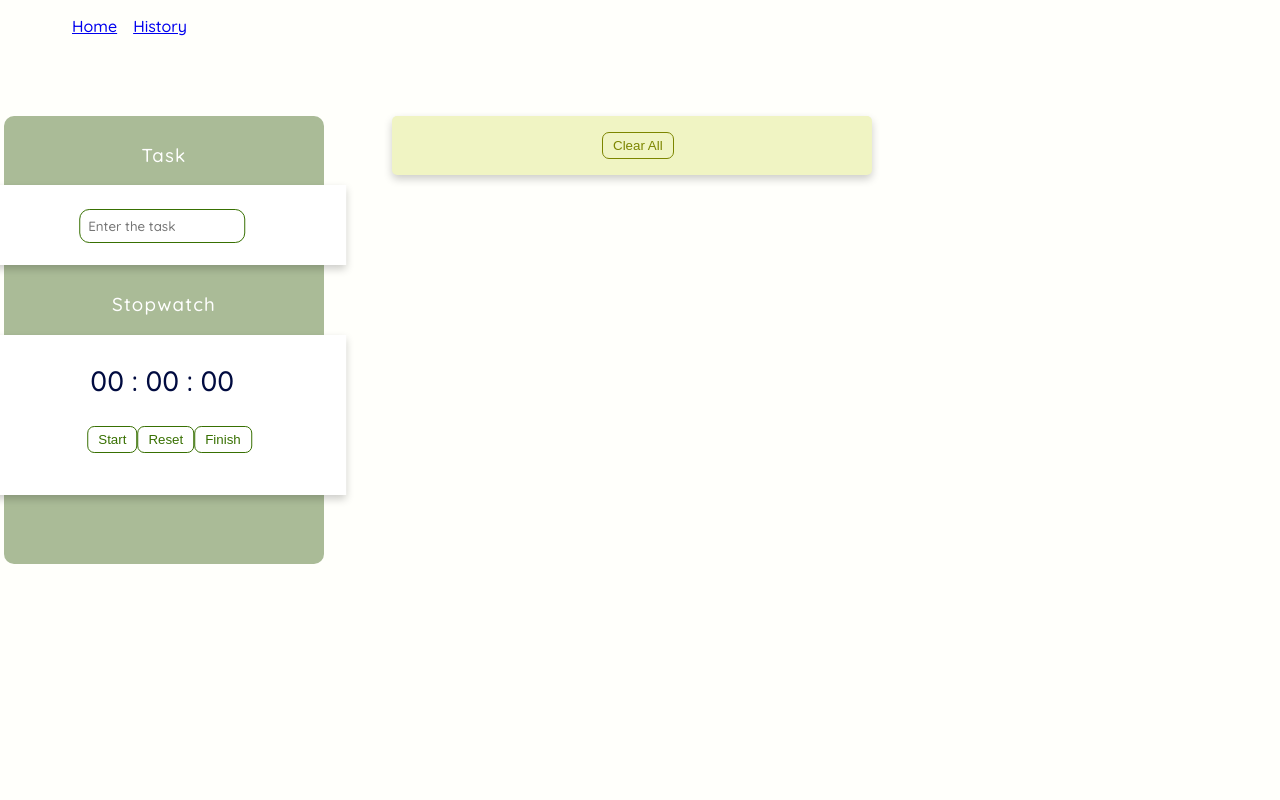
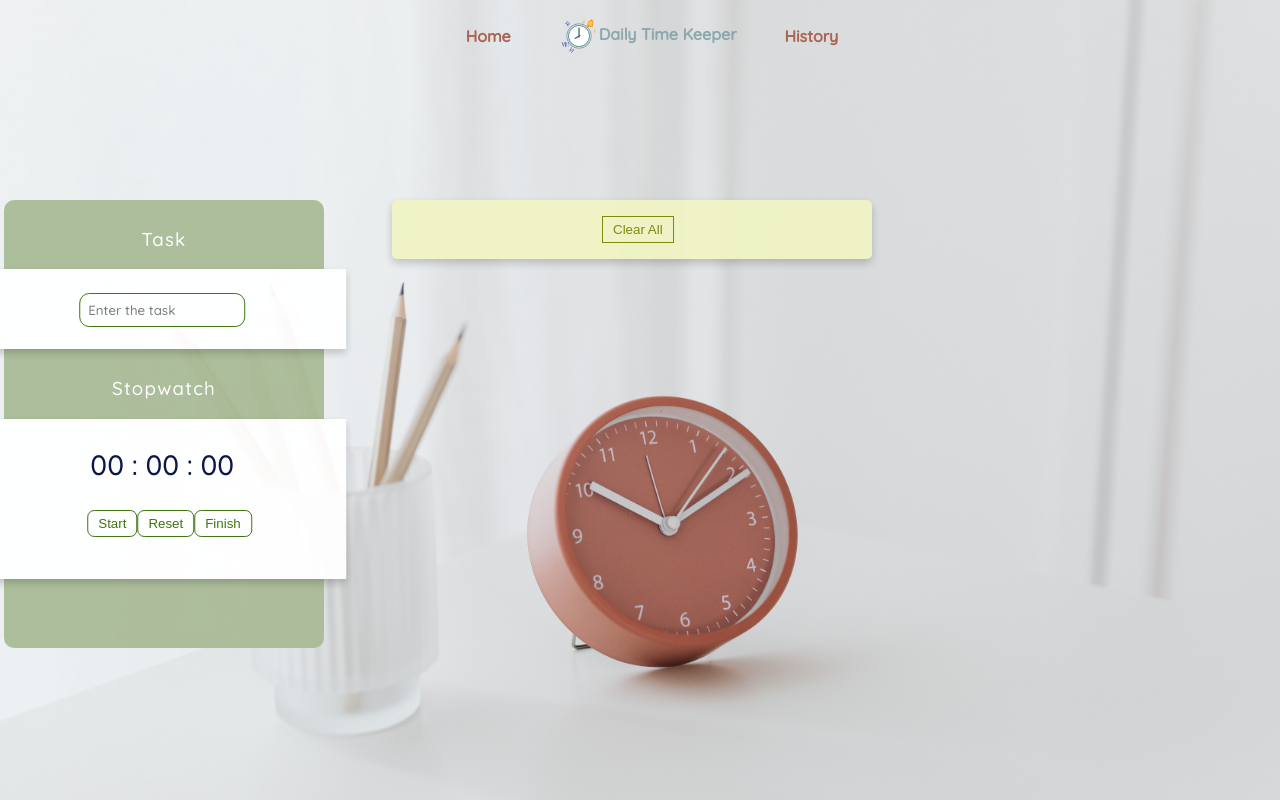
Before and after one commit to sunghyuk-oh/Personal_Time_Manage_App, a React (Create React App) app in the folder client/: page / in a window 1280 px wide. Built offline with nearby package versions, Linux system fonts and the light colour scheme.

Commit message:
css styling done

```diff
--- a/client/src/Main.js
+++ b/client/src/Main.js
@@ -1,13 +1,13 @@
 import { NavLink } from 'react-router-dom'
-import logo from './logo2.png'
+import logo from './logo.png'
 
 export function Menu() {
     return (
         <nav className='navbar'>
             <ul>
-                <li><NavLink to='/'>Home</NavLink></li>
-                {/* <li><img src={logo} /></li> */}
-                <li><NavLink to='/history'>History</NavLink></li>
+                <li><NavLink to='/' className="navLink" activeClassName="active-navLink">Home</NavLink></li>
+                <li><img src={logo} />Daily Time Keeper</li>
+                <li><NavLink to='/history' className="navLink" activeClassName="active-navLink">History</NavLink></li>
             </ul>
         </nav>
     )
--- a/client/src/component/App.css
+++ b/client/src/component/App.css
@@ -3,7 +3,12 @@
 body {
   margin: 0 auto;
   font-family: "Quicksand", sans-serif;
-  background-color: #fffffb;
+  background: url("../background-img.jpg") no-repeat center center fixed;
+  -webkit-background-size: cover;
+  -moz-background-size: cover;
+  -o-background-size: cover;
+  background-size: cover;
+  opacity: 0.95;
   color: #010b40;
 }
 
@@ -12,18 +17,37 @@ body {
 .navbar {
   margin-left: 30px;
   display: block;
-  margin: 1rem 0 5rem 2rem;
+  margin: 1rem 0 9rem 2rem;
 }
 
 .navbar ul {
   list-style: none;
   display: flex;
+  justify-content: center;
+  align-items: center;
 }
 
 .navbar li {
+  padding-right: 3rem;
+  text-align: center;
+  color: #86a6ab;
+  font-weight: 600;
+}
+
+.navLink {
   text-decoration: none;
-  color: #338a3e;
-  padding-right: 1rem;
+  color: #a75d4c;
+  font-weight: bold;
+}
+
+.navLink:hover {
+  text-decoration: none;
+  color: #b1a2a1;
+}
+.navbar li img{
+  width: 40px;
+  height: 40px;
+  vertical-align:middle;
 }
 
 /********************* App Page *********************/
@@ -83,7 +107,7 @@ h3 {
   font-size: 28px;
 }
 
-button {
+.buttons button {
   outline: none;
   background: transparent;
   border: 1px solid #387002;
@@ -93,7 +117,7 @@ button {
   cursor: pointer;
 }
 
-button:hover {
+.buttons button:hover {
   background-color: #387002;
   color: #f8ffd7;
 }
--- a/client/src/component/History.css
+++ b/client/src/component/History.css
@@ -1,5 +1,3 @@
-/********************* History Page *********************/
-
 .history-main {
     display: flex;
     justify-content: flex-start;
@@ -7,7 +5,6 @@
   }
 
   .sidebar {
-
     width: 15rem;
     border-radius: 10px;
     height: 100vh;
@@ -17,6 +14,7 @@
   .sidebar h2 {
     text-align: center;
     margin-bottom: 2rem;
+    color: #a75d4c;
   }
 
   .months {
@@ -25,35 +23,45 @@
   }
 
   .yrMonBtn {
+      font-family: "Quicksand", sans-serif;
+      font-size: medium;
+      font-weight: 600;
       margin: 0.5rem 1rem;
       border: none;
-      color: black;
+      color: #a75d4c;
+      background-color: #eaeef1;
+  }
+
+  .yrMonBtn:hover {
+    color: #703d32;
   }
 
   .taskByDate {
     display: flex;
     flex-wrap: wrap;
-    justify-content: space-around;
+    justify-content: flex-start;
     border-radius: 10px;
-    margin-left: 2rem;
+    margin-left: 8rem;
   }
 
   .dateDetails {
     text-align: center;
-    background-color: bisque;
     border-radius: 5px;
-    padding: 1rem 2rem;
+    padding: 1rem 1rem;
     margin: 2rem;
   }
 
   .eachDate {
+    background-color: #d4c3b6;
     border-left: thick double red;
     box-shadow: 8px 6px 8px 0 rgba(0, 0, 0, 0.2);
-    width: 20rem;
+    border-radius: 5px;
+    width: 23rem;
     padding: 0.1rem 0.5rem;
   }
 
   .detailsDescription {
+    background-color: #d4c3b6;
     display: flex;
     justify-content: space-between;
     align-items: center;
@@ -64,25 +72,3 @@
     padding: 0 1rem;
 
   }
-
-
-
-
-
-  .eachDetail ul {
-    list-style: none;
-    width: 25rem;
-    border: 1px solid red;
-    padding-right: 10px;
-  }
-
-  .eachDetail li {
-    display: flex;
-    justify-content: space-between;
-    align-items: center;
-    margin: 0 35px 20px 0;
-    border: 1px solid red;
-    border-radius: 10px;
-    box-shadow: 0 6px 8px 0 rgba(0, 0, 0, 0.2);
-    padding: 0 1rem;
-  }
--- a/client/src/component/History.js
+++ b/client/src/component/History.js
@@ -36,21 +36,22 @@ function History(props) {
 
     const allTasks = props.everyTask.map((task, index) => {
         return (
-            <section className="dateDetails">
+            <section key={index} className="dateDetails">
                 <div className="eachDate" onClick={() => showHideTasks(index, task.year, task.month, task.numday)}>
-                    <div>
-                            <h4>{task.month} {task.numday}, {task.year}</h4>
-                    </div>
+
+                    <h4>{task.month} {task.numday}, {task.year}</h4>
+
                 </div>
-                <div className="eachDetails">
                 {
                     currentIndex === index && showTasks ?
                     (
-                        <TaskDetails />
+                        <div className="eachDetails">
+                            <TaskDetails />
+                        </div>
                     )
                     :null
                 }
-                </div>
+
             </section>
         )
     })
--- a/client/src/component/TaskDetails.js
+++ b/client/src/component/TaskDetails.js
@@ -1,6 +1,15 @@
 import { connect } from 'react-redux'
+import PieChart from './PieChart'
+import { useEffect, useState } from 'react'
 
 function TaskDetails(props) {
+    const [task_times, setTask_times] = useState([])
+
+    useEffect(() => {
+        setTask_times(props.taskDetails)
+    }, [])
+
+    console.log(props.taskDetails, task_times)
 
     const formatTime = (duration) => {
         const seconds = `${(duration % 60)}`.slice(-2)
@@ -27,7 +36,12 @@ function TaskDetails(props) {
     })
 
     return (
-        <div>{details}</div>
+        <div>
+            {details}
+
+            <PieChart allTask={task_times}/>
+
+        </div>
     )
 }
 
```
Also changed, not shown: client/src/background-img.jpg (added), client/src/logo2.png (deleted).
